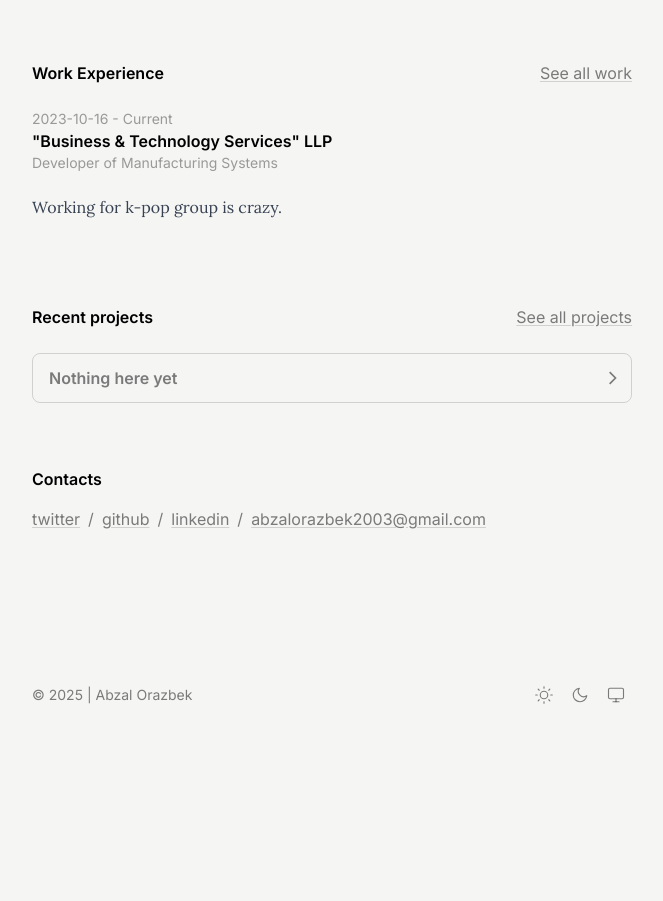
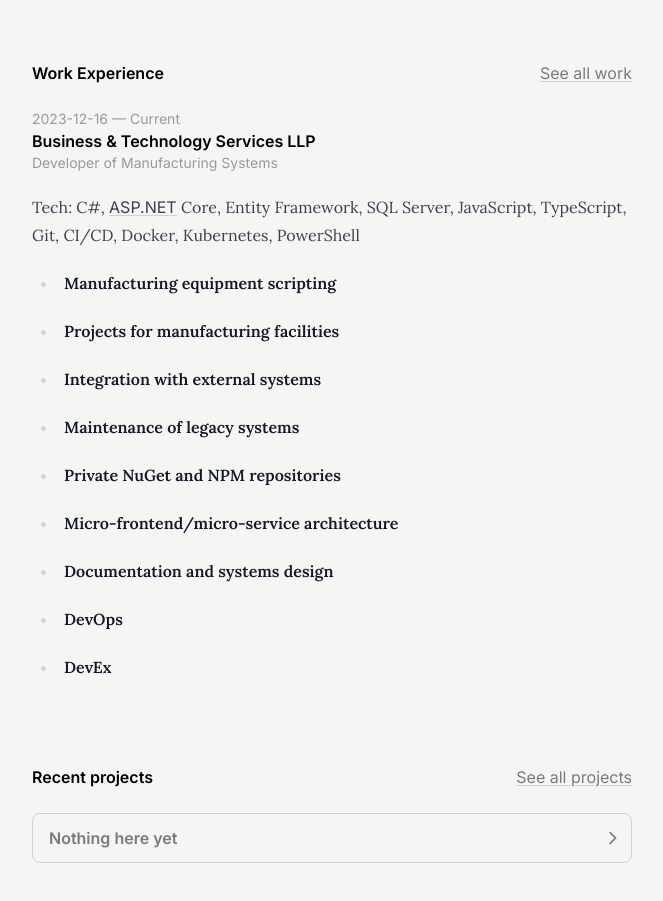
Before and after one commit to abzy128/abzy-kz, an Astro site: page / in a window 1280 px wide. Shown: the part 933-1834 px from the top of the page, without its empty margins (308-971 px from the left). Before the commit the page ends 1664 px from the top, so only its background shows below. Built offline with nearby package versions, Linux system fonts and the light colour scheme; Astro itself is replaced by a stand-in of ours; a web font is replaced by a local one.

Commit message:
fill work experience

```diff
--- /dev/null
+++ b/src/content/work/bts-intern.md
@@ -0,0 +1,6 @@
+---
+company: "Business & Technology Services LLP"
+role: "Intern"
+dateStart: "2023-10-16"
+dateEnd: "2023-12-16"
+---
--- a/src/content/work/bts.md
+++ b/src/content/work/bts.md
@@ -1,8 +1,27 @@
 ---
-company: "\"Business & Technology Services\" LLP"
+company: "Business & Technology Services LLP"
 role: "Developer of Manufacturing Systems"
-dateStart: "2023-10-16"
+dateStart: "2023-12-16"
 dateEnd: "Current"
 ---
 
-Working for k-pop group is crazy.
+Tech: C#, ASP.NET Core, Entity Framework, SQL Server, JavaScript, TypeScript,
+Git, CI/CD, Docker, Kubernetes, PowerShell
+
+- **Manufacturing equipment scripting**
+
+- **Projects for manufacturing facilities**
+
+- **Integration with external systems**
+
+- **Maintenance of legacy systems**
+
+- **Private NuGet and NPM repositories**
+
+- **Micro-frontend/micro-service architecture**
+
+- **Documentation and systems design**
+
+- **DevOps**
+
+- **DevEx**
--- a/src/lib/utils.ts
+++ b/src/lib/utils.ts
@@ -24,9 +24,9 @@ export function dateRange(startDate: Date, endDate?: Date | string): string {
   }
 
   if (typeof endDate === "string") {
-    return `${formattedStartDate} - ${endDate}`;
+    return `${formattedStartDate} — ${endDate}`;
   }
 
   const formattedEndDate = formatDate(endDate);
-  return `${formattedStartDate} - ${formattedEndDate}`;
+  return `${formattedStartDate} — ${formattedEndDate}`;
 }
```
